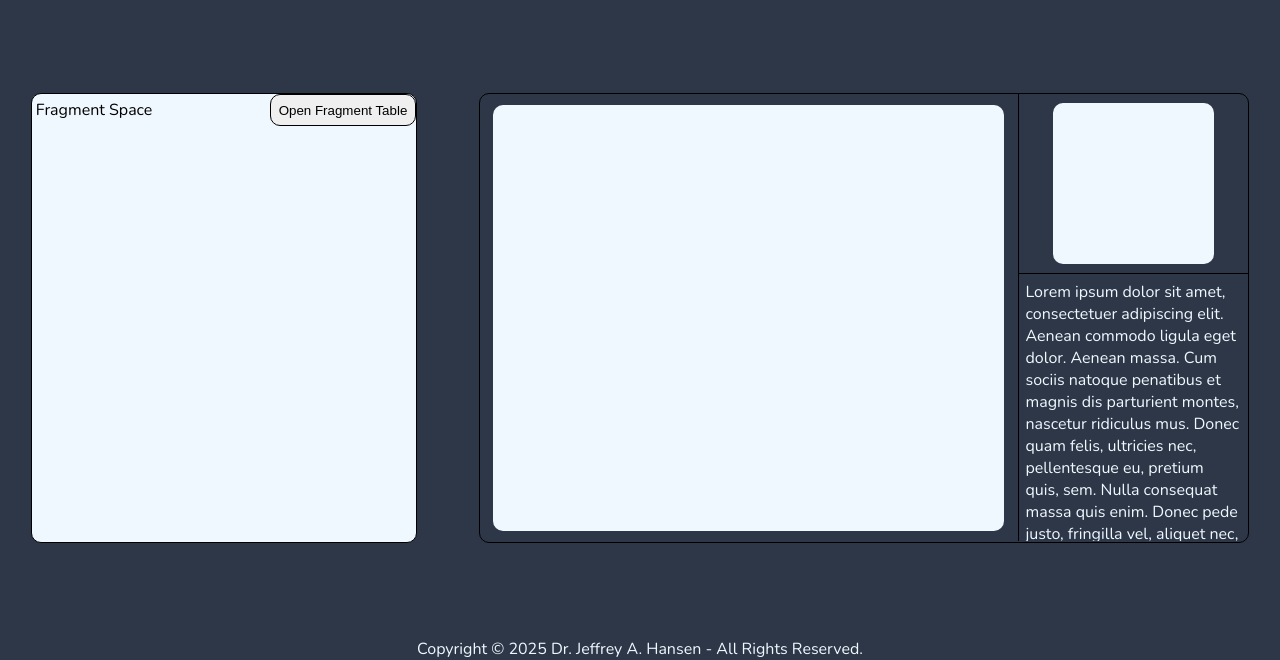
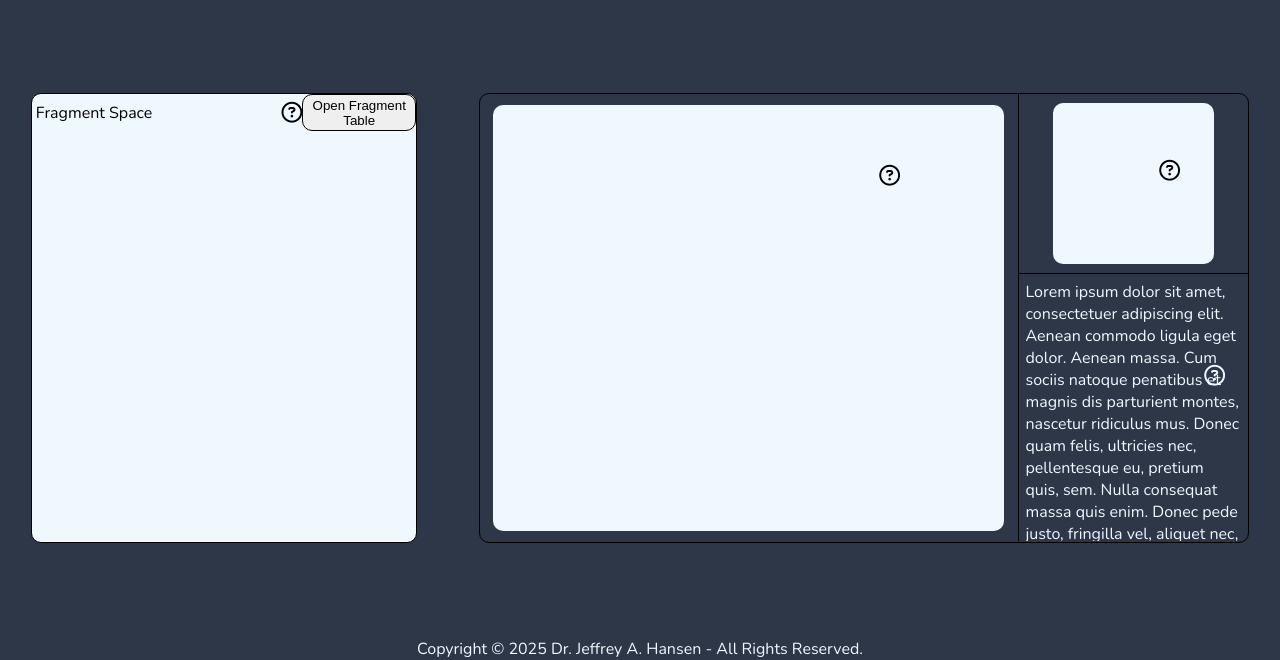
Before and after one commit to Biochem-Learning/New-Spectrum-App, a plain HTML site: page index.html in a window 1280 px wide. Shown: the part 140-800 px from the top of the page. Drawn offline with nearby package versions, Linux system fonts and the light colour scheme.

Commit message:
Add buttons for instructions [Ticket: X]

```diff
--- a/index.html
+++ b/index.html
@@ -8,6 +8,7 @@
     <link rel="preconnect" href="https://fonts.gstatic.com" crossorigin>
     <link href="https://fonts.googleapis.com/css2?family=Nunito:ital,wght@0,200..1000;1,200..1000&family=Overpass:ital,wght@0,100..900;1,100..900&display=swap" rel="stylesheet">
     <link rel="stylesheet" href="style.css">
+    <script src="https://kit.fontawesome.com/409dbfc954.js" crossorigin="anonymous"></script>
 </head>
 <body>
     <header>
@@ -27,7 +28,10 @@
         <div class="user-section">
             <div class="u-s-header">
                 <div class="u-s-name">Fragment Space</div>
-                <button class="frag-table-button">Open Fragment Table</button>
+                <div class="u-s-right-header">
+                    <i class="fa-regular fa-circle-question"></i>
+                    <button class="frag-table-button">Open Fragment Table</button>
+                </div>
             </div>
             <div class="frag-canvas"></div>
             <div class="frag-table">
@@ -39,12 +43,16 @@
             <div class="spec-info">
                 <!-- Insert Chemdoodle el directly into spec-info div might be more beneficial -->
                  <div class="sample-spec"></div>
+                 <i class="fa-regular fa-circle-question spec-instr"></i>
             </div>
             <div class="si-left-section">
                 <div class="mol-info">
+                    <i class="fa-regular fa-circle-question mol-instr"></i>
                     <!-- Insert directly into spec-info div might be more beneficial -->
                      <div class="sample-mol"></div>
                 </div>
+
+                <i class="fa-regular fa-circle-question spec-desc-instr"></i>
                 <div class="spec-desc">Lorem ipsum dolor sit amet, consectetuer adipiscing elit.
                     Aenean commodo ligula eget dolor. Aenean massa. Cum sociis natoque penatibus
                     et magnis dis parturient montes, nascetur ridiculus mus. Donec quam felis,
--- a/style.css
+++ b/style.css
@@ -199,7 +199,6 @@ header {
     display: none;
 }
 
-
 .f-t-general-instr {
     text-align: center;
     cursor: move;
@@ -210,3 +209,38 @@ header {
     background: var(--background-color);
     text-align: center;
 }
+
+.fa-regular.fa-circle-question {
+    display: flex;
+    align-items: center;
+    justify-content: center;
+    font-size: 1.3em;
+    color: black;
+}
+
+.u-s-right-header {
+    width: 35%;
+    display: flex;
+    flex-direction: row;
+    justify-content: space-around;
+}
+
+.spec-instr, .mol-instr, .spec-desc-instr {
+    position: fixed;
+}
+
+.spec-instr {
+    right: 380px;
+    top: 305px;
+}
+
+.mol-instr {
+    right: 100px;
+    top: 300px;
+}
+
+.spec-desc-instr {
+    color: aliceblue !important;
+    right: 55px;
+    top: 505px;
+}
```
